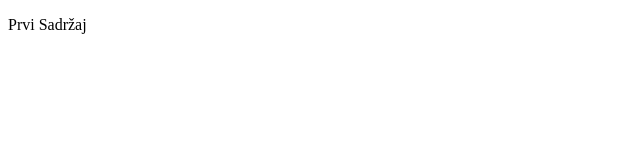
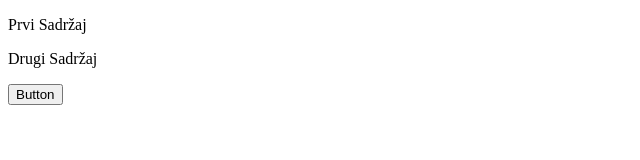
Before and after one commit to Mederal1337/Git-Demo, a plain HTML site: page index.html in a window 1280 px wide. Shown: the whole page, without its empty margins (0-640 px from the left). Drawn offline with Linux system fonts and the light colour scheme.

Commit message:
Button commit

```diff
--- a/index.html
+++ b/index.html
@@ -7,5 +7,7 @@
 </head>
 <body>
     <p>Prvi Sadržaj</p>
+    <p>Drugi Sadržaj</p>
+    <button>Button</button>
 </body>
 </html>
```
Also changed, not shown: map/test.html (added).
